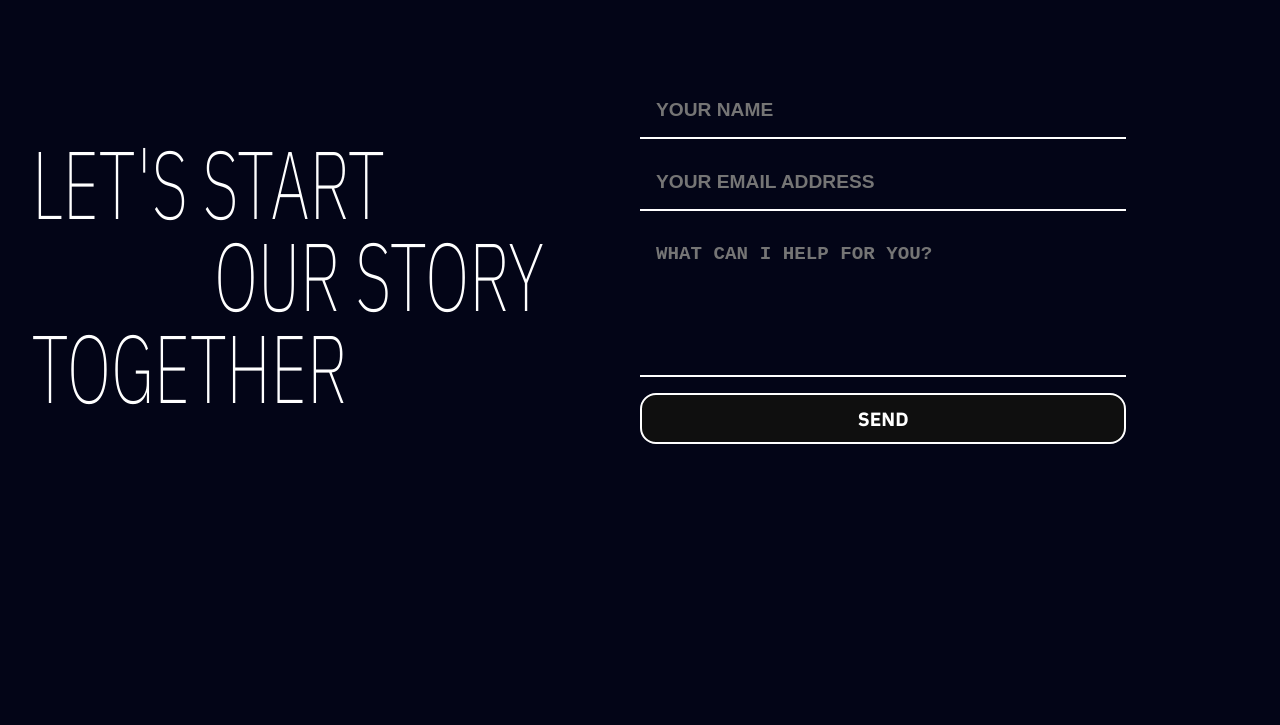
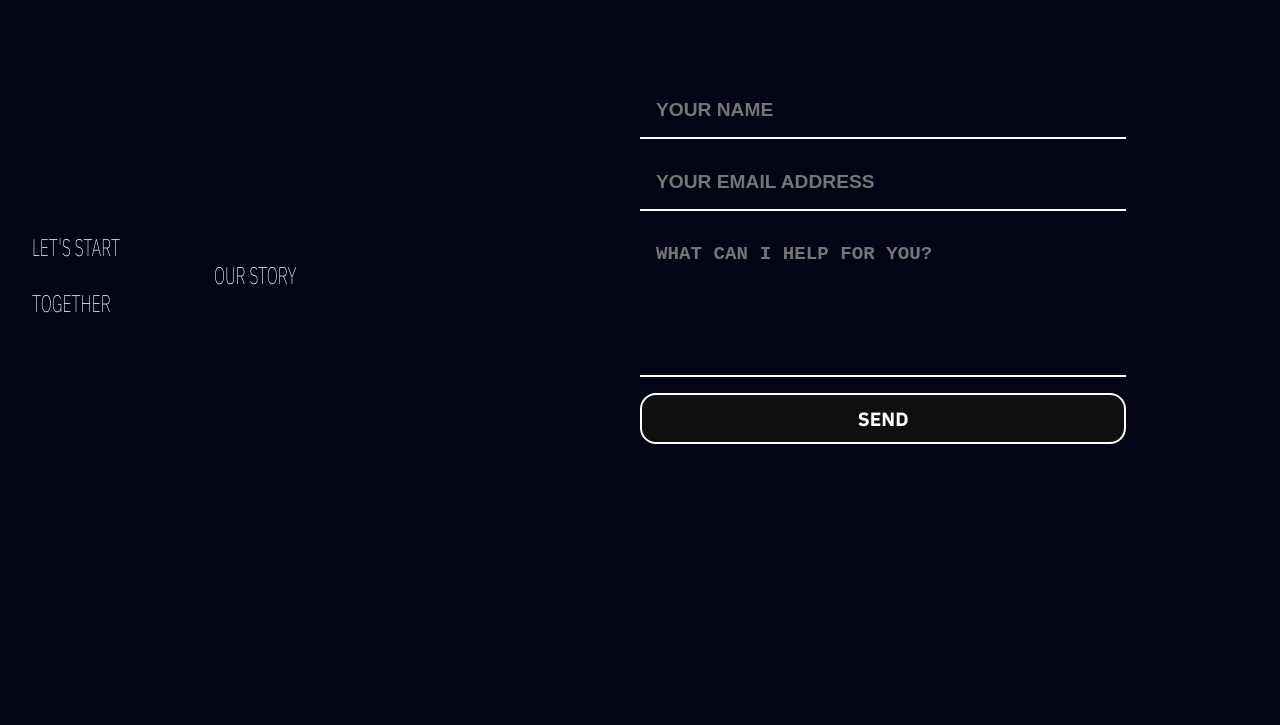
Before and after one commit to nimblesean/web-portofolio-fakhri.github.io, a plain HTML site: page index.html in a window 1280 px wide. Shown: the part 5640-6365 px from the top of the page. Drawn offline with nearby package versions, Linux system fonts and the light colour scheme.

Commit message:
Update style.css

````diff
--- a/style.css
+++ b/style.css
@@ -694,10 +694,9 @@ header .container .content .extra-nav a:hover span {
 }
 
 .contact .container .content .contact-area .left-side h1 {
-  font: 200 4rem "IBM Plex Sans", sans-serif;
+  font: 200 1rem "IBM Plex Sans", sans-serif;
   margin-top: 0.5rem;
   transform: scale(1, 1.5);
- ```css
 }
 
 .contact .container .content .contact-area .left-side h1:nth-child(2) {
````
